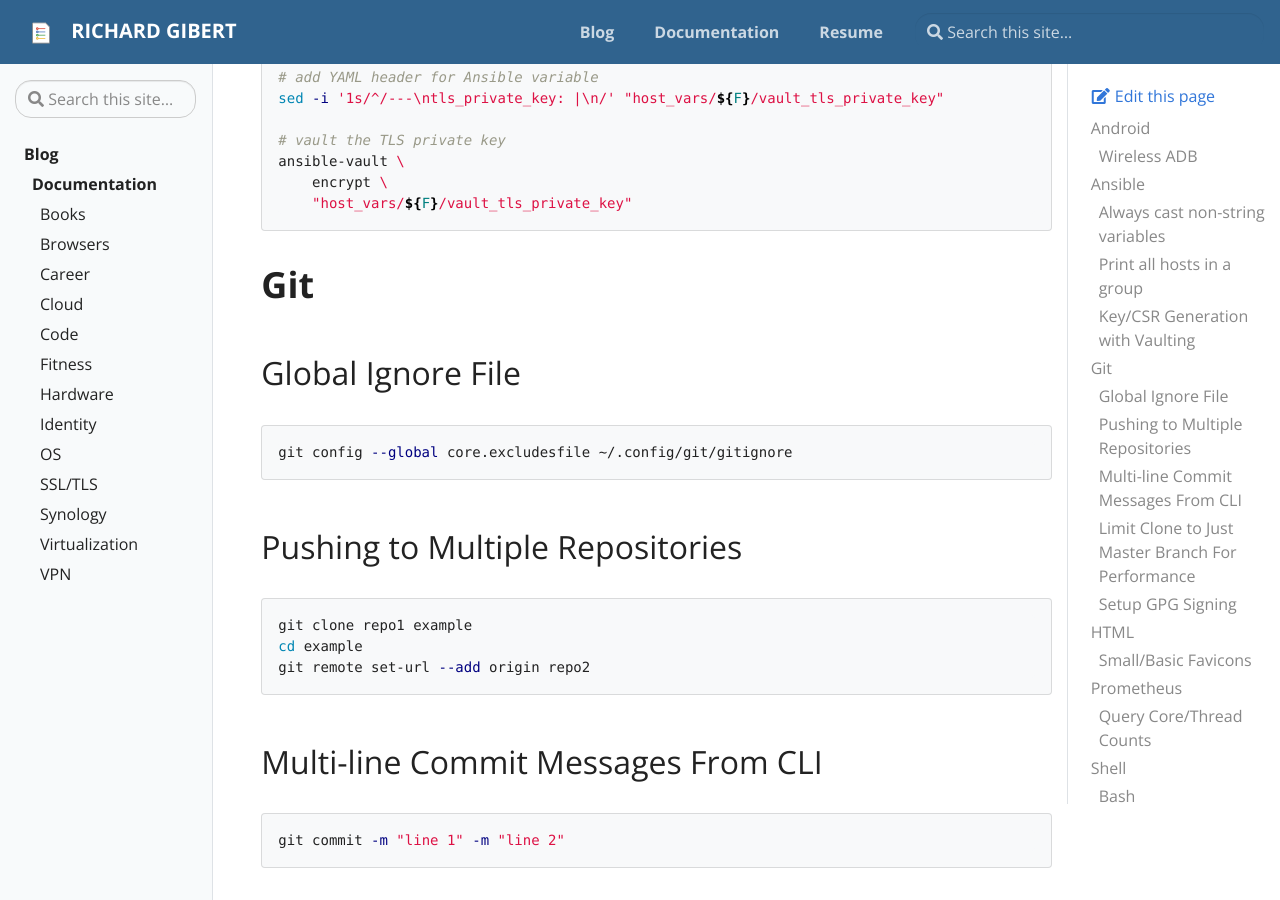
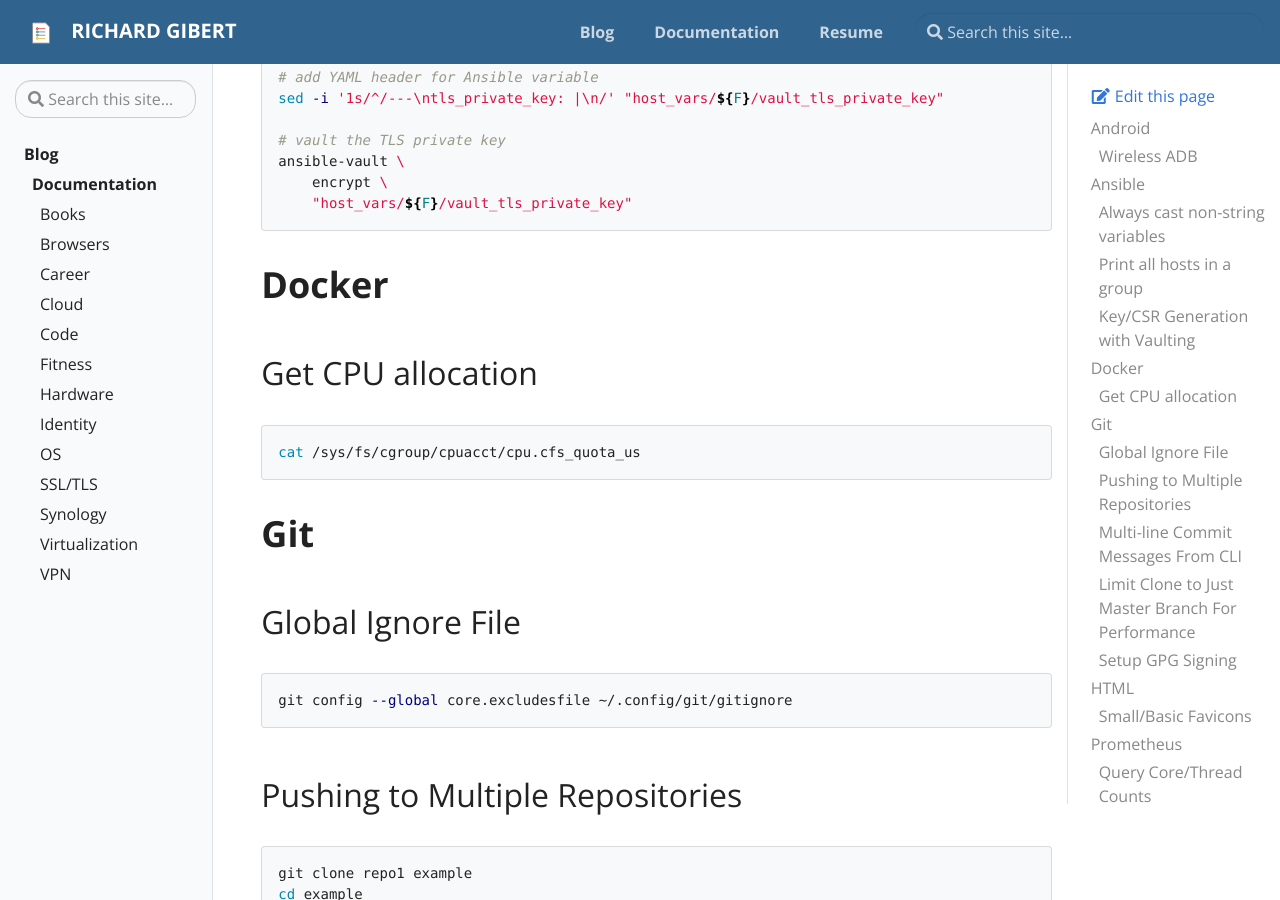
Before and after one commit to rgibert/rgibert.github.io, a Jekyll site: the page built from _docs/code.md, in a window 1280 px wide and 900 px high, scrolled down 1595 px. Built offline with Jekyll 4.4.1, drawn with Linux system fonts in a browser that asks for light colours.

Commit message:
Update code.md

```diff
--- a/_docs/code.md
+++ b/_docs/code.md
@@ -65,6 +65,14 @@ sed -i '1s/^/---\ntls_private_key: |\n/' "host_vars/${F}/vault_tls_private_key"
 ansible-vault \
     encrypt \
     "host_vars/${F}/vault_tls_private_key"
+~~~
+
+# Docker
+
+## Get CPU allocation
+
+~~~ bash
+cat /sys/fs/cgroup/cpuacct/cpu.cfs_quota_us
 ~~~
 
 # Git
```
